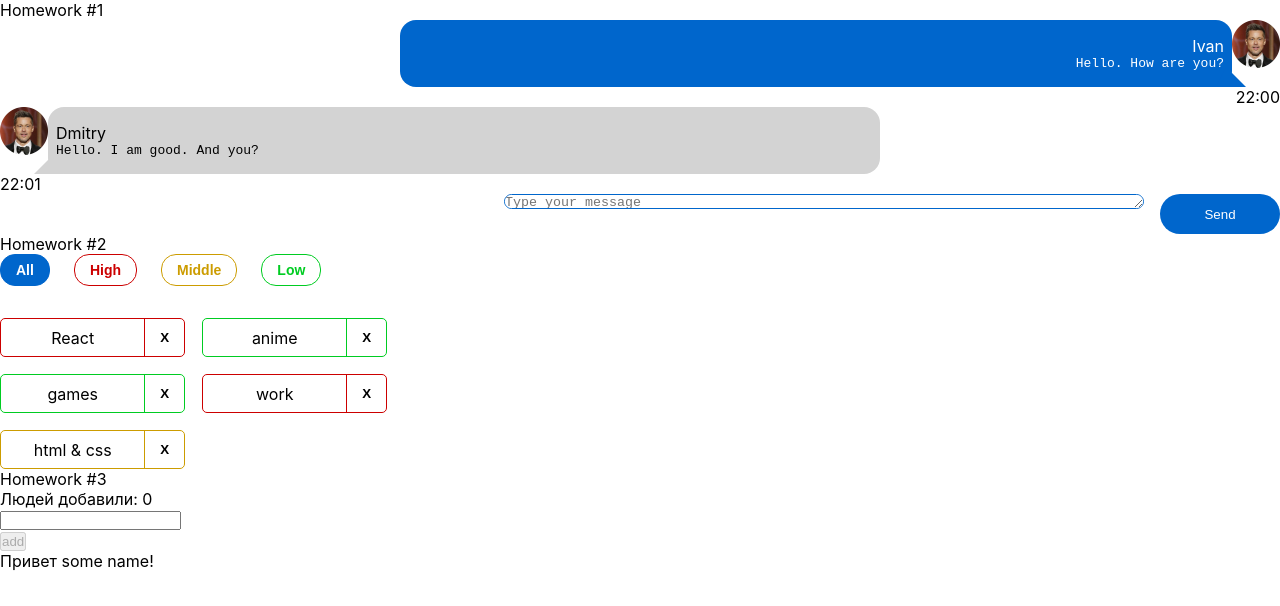
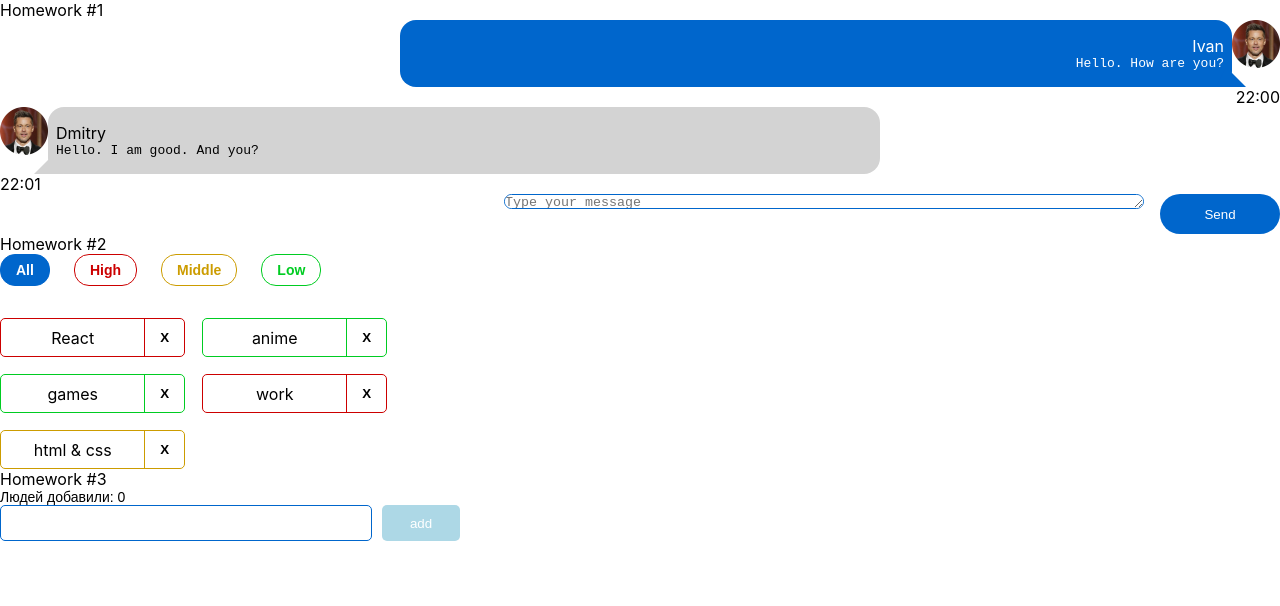
Before and after one commit to dnkdev1/hws2-master, a React (Create React App) app: page / in a window 1280 px wide. Shown: the top 606 px of the page. Built offline with nearby package versions, Linux system fonts and the light colour scheme.

Commit message:
HW3: css added

```diff
--- a/src/s2-homeworks/hw03/Greeting.module.css
+++ b/src/s2-homeworks/hw03/Greeting.module.css
@@ -2,34 +2,67 @@
 }
 
 .inputAndButtonContainer {
+    display: flex;
+    gap: 10px;
 }
 
 .error {
+    font-family: 'Montserrat', sans-serif;
+    font-size: 14px;
+    color: red;
 }
 
 .input {
+    width: 372px;
+    /*height: 100%;*/
+    height: 36px;
+    border: 1px solid #0066CC;
+    border-radius: 5px;
+    padding: 0 10px;
 }
 
 .input:focus {
 }
 
 .errorInput {
+    width: 372px;
+    /*height: 100%;*/
+    height: 36px;
+    border: 1px solid red;
+    border-radius: 5px;
+    padding: 0 10px;
 }
 
 .button {
+    width: 78px;
+    /*height: 100%;*/
+    height: 36px;
+    border: none;
+    border-radius: 5px;
+    padding: 0 10px;
+    color: white;
+    background-color: #0066CC;
 }
 
 .button:focus {
+    background-color: darkred;
 }
 
 .button:active {
+    /*background-color: #0066CC;*/
 }
 
 .button:disabled {
+    background-color: lightblue;
 }
 
 .text {
+    font-family: 'Montserrat', sans-serif;
+    font-size: 14px;
 }
 
 .greeting {
+    font-family: 'Montserrat', sans-serif;
+    font-size: 14px;
+
 }
--- a/src/s2-homeworks/hw03/GreetingContainer.tsx
+++ b/src/s2-homeworks/hw03/GreetingContainer.tsx
@@ -60,7 +60,7 @@ const GreetingContainer: React.FC<GreetingContainerPropsType> = ({
     }
 
     const totalUsers = users.length // need to fix
-    const lastUserName = users.length > 0 ? users[users.length - 1].name : 'some name' // need to fix
+    const lastUserName = users.length > 0 ? users[users.length - 1].name : '' // need to fix
 
     return (
         <Greeting
```
